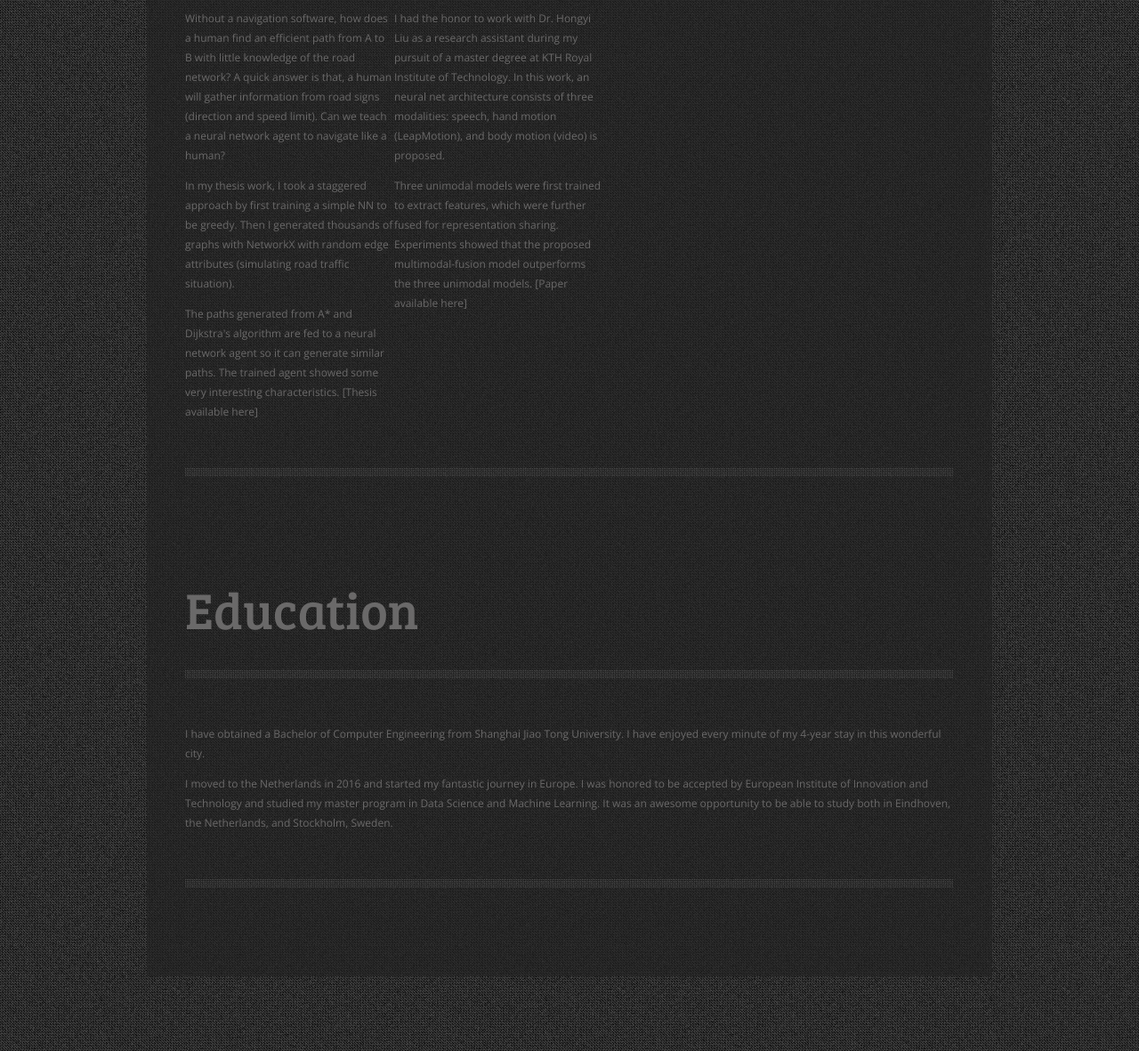
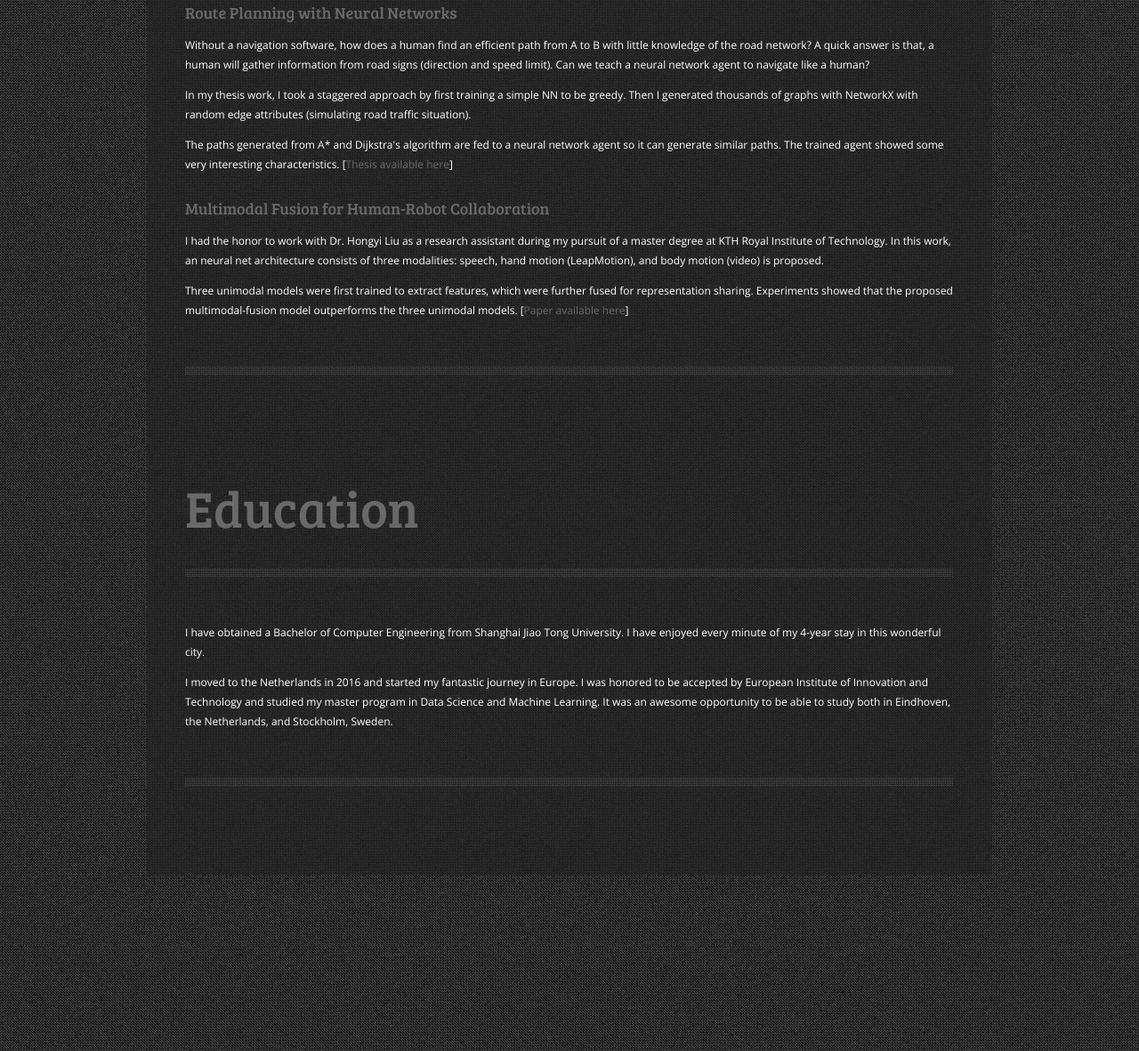
Before and after one commit to zhoutianyu16tue/tianyuzhou.github.io, a plain HTML site: page index.html in a window 1280 px wide. Shown: the part 1438-2619 px from the top of the page at 89% size. Drawn offline with nearby package versions, Linux system fonts and the light colour scheme.

Commit message:
Update styles.css

```diff
--- a/styles.css
+++ b/styles.css
@@ -76,7 +76,7 @@ a img{border:0px;}
 	background:url(images/git-logo.png) no-repeat;
 }
 
-#about .content{overflow:auto;}
+#about .content{overflow:auto;color:#ffffff;}
 #about .content img{float:left; margin-right:40px; border:5px solid #222222;}
 #about .content #service-icons{margin-top:20px;}
 #about .content #service-icons li{
@@ -99,8 +99,9 @@ a img{border:0px;}
 
 #experience{margin:0px 43px; padding-top:80px;}
 #experience .col{
-	width:235px;
+	/* width:235px; */
 	float:left;
+	color:#ffffff;
 }
 #experience .content{overflow:auto;}
 #experience .col-mid{margin:0px 65px;}
@@ -110,7 +111,7 @@ a img{border:0px;}
 /****************************************************/
 
 #work{margin:0px 43px; padding-top:80px;}
-#work .content{overflow:auto;}
+#work .content{overflow:auto;color:#ffffff;}
 #work #work-thumbs li{
 	list-style:none;
 	float:left;
```
